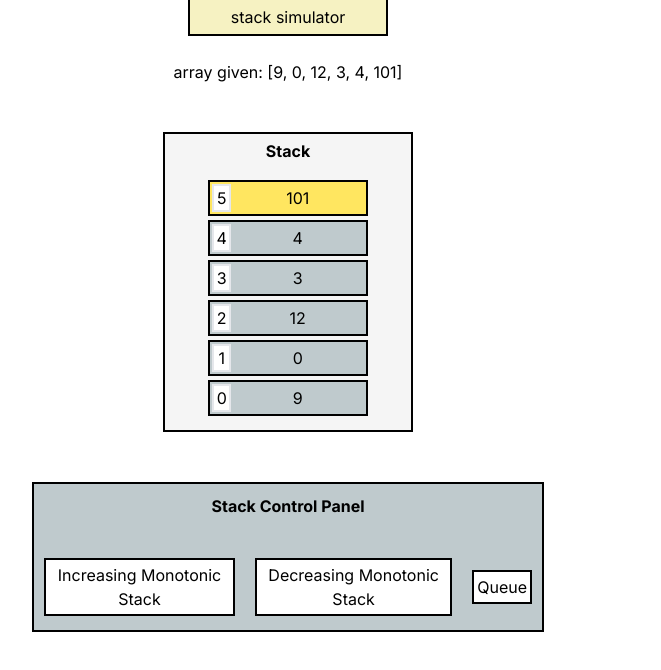
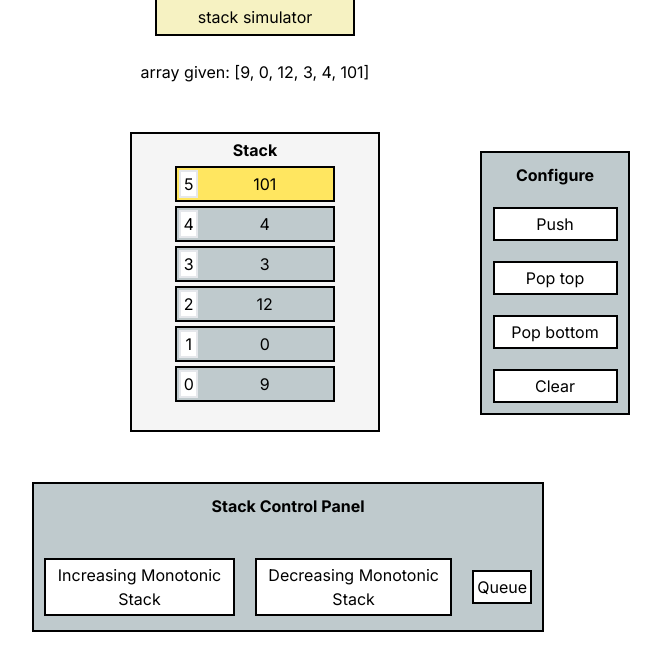
Before and after one commit to KhuiKhui/stack-simulation, a Next.js app: page / in a window 1280 px wide. Shown: the top 670 px of the page, without its empty margins (352-1013 px from the left). Built offline with nearby package versions, Linux system fonts and the light colour scheme.

Commit message:
Added config panel

```diff
--- /dev/null
+++ b/app/components/Config.tsx
@@ -0,0 +1,45 @@
+export default function Config(props: { arr: number[]; setArr: Function }) {
+  let copy: number[] = [...props.arr];
+  function pushArr(e): void {
+    if (copy.length < 6) {
+      copy.push(Math.round(Math.random() * 100));
+      console.log(copy);
+      props.setArr(copy);
+    }
+  }
+  function popTop(e): void {
+    copy.pop();
+    console.log(copy);
+    props.setArr(copy);
+  }
+  function popBot(e): void {
+    copy.shift();
+    console.log(copy);
+    props.setArr(copy);
+  }
+
+  function clearArr(e): void {
+    copy = [];
+    props.setArr([]);
+  }
+  return (
+    <div className="flex flex-col items-center mb-[2.3%] ml-[10%] w-[20%] h-[40%] bg-[#BFCACD] border-2 border-black">
+      <b className="mt-[10px]">Configure</b>
+      <div className="flex flex-col justify-center items-center mt-[10px]">
+        <button className="bt w-[125px]" id="1a" onClick={(e) => pushArr(e)}>
+          Push
+        </button>
+        <button className="bt w-[125px]" id="3a" onClick={(e) => popTop(e)}>
+          Pop top
+        </button>
+        <button className="bt w-[125px]" id="2a" onClick={(e) => popBot(e)}>
+          Pop bottom
+        </button>
+
+        <button className="bt w-[125px]" id="4a" onClick={(e) => clearArr(e)}>
+          Clear
+        </button>
+      </div>
+    </div>
+  );
+}
--- a/app/components/Stack.tsx
+++ b/app/components/Stack.tsx
@@ -1,30 +1,39 @@
 export default function Stack(props: { arr: number[] }) {
+  function formatArr(): string {
+    if (props.arr.length == 0) {
+      return "[]";
+    }
+    let formatted: string = "[";
+    for (let i = 0; i < props.arr.length; i++) {
+      formatted += props.arr[i] + ", ";
+    }
+    return formatted.substring(0, formatted.length - 2) + "]";
+  }
   return (
-    <div className="flex justify-center items-center cursor-default flex-col">
+    <div className="flex justify-center items-center cursor-default flex-col w-[300px]">
       <div className="w-[200px] p-[5px] bg-[#F6F2C2] text-center border-2 border-black border-t-0">
         stack simulator
       </div>
       <br></br>
-      <div>array given: [9, 0, 12, 3, 4, 101]</div>
+      <div>array given: {formatArr()}</div>
       <br></br>
       <br></br>
-      <div className="flex items-center cursor-default flex-col border-2 border-[#000000] w-[250px] h-[300px] bg-[whitesmoke]">
-        <b className="mt-[5px] mb-[15px]">Stack</b>
-
-        {props.arr.map((ele: number, index: number) => {
-          return (
-            <>
+      <div className="flex justify-end items-center flex-col cursor-default border-2 border-[#000000] w-[250px] h-[300px] bg-[whitesmoke]">
+        <b className="mt-[10px] grow">Stack</b>
+        <div className="">
+          {props.arr.map((ele: number, index: number) => {
+            return (
               <div
                 className={`flex flex-row items-center ${
                   props.arr.length - index - 1 == 0
-                    ? "bg-[#92B6F0]"
+                    ? "bg-[#AECDE0]"
                     : "bg-[#BFCACD]"
                 }
                 ${
                   props.arr.length - index - 1 == props.arr.length - 1
                     ? "bg-[#FFE660]"
                     : "bg-[#BFCACD]"
-                } w-40 m-0.5 p-0.5 text-center hover:scale-[1.1] border-2 border-black`}
+                } w-40 m-[4px] p-0.5 text-center hover:scale-[1.1] border-2 border-black`}
               >
                 <div className="bg-[#FFFFFF] w-[20px] text-center border-2">
                   {props.arr.length - index - 1}
@@ -33,9 +42,10 @@ export default function Stack(props: { arr: number[] }) {
                   {props.arr[props.arr.length - index - 1]}
                 </div>
               </div>
-            </>
-          );
-        })}
+            );
+          })}
+        </div>
+        <br></br>
       </div>
     </div>
   );
--- a/app/globals.css
+++ b/app/globals.css
@@ -2,6 +2,10 @@
 @tailwind components;
 @tailwind utilities;
 
+* {
+  margin: 0px;
+  padding: 0px;
+}
 /* :root {
   --foreground-rgb: 0, 0, 0;
   --background-start-rgb: 214, 219, 220;
--- a/app/page.tsx
+++ b/app/page.tsx
@@ -4,13 +4,17 @@ import Image from "next/image";
 import Stack from "./components/Stack";
 import Panel from "./components/Panel";
 import { useState } from "react";
+import Config from "./components/Config";
 
 export default function Home() {
-  const arr: number[] = [9, 0, 12, 3, 4, 101];
+  const [arr, setArr] = useState([9, 0, 12, 3, 4, 101]);
   const [stackType, setStackType] = useState(0);
   return (
     <div className="flex justify-center items-center flex-col">
-      <Stack arr={arr}></Stack>
+      <div className="w-[750px] flex flex-row ml-[30%] items-end">
+        <Stack arr={arr}></Stack>
+        <Config arr={arr} setArr={setArr}></Config>
+      </div>
       <Panel stackType={stackType} setStackType={setStackType}></Panel>
     </div>
   );
```
